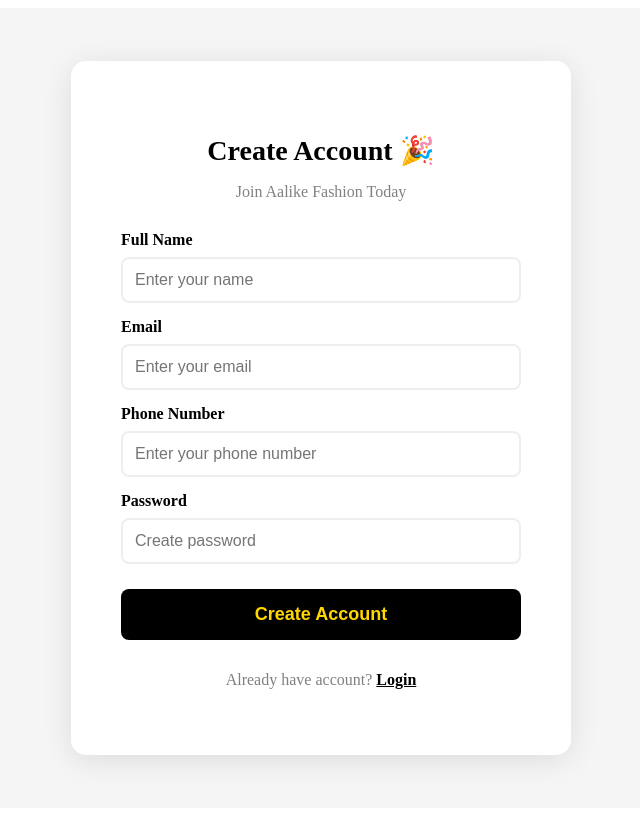
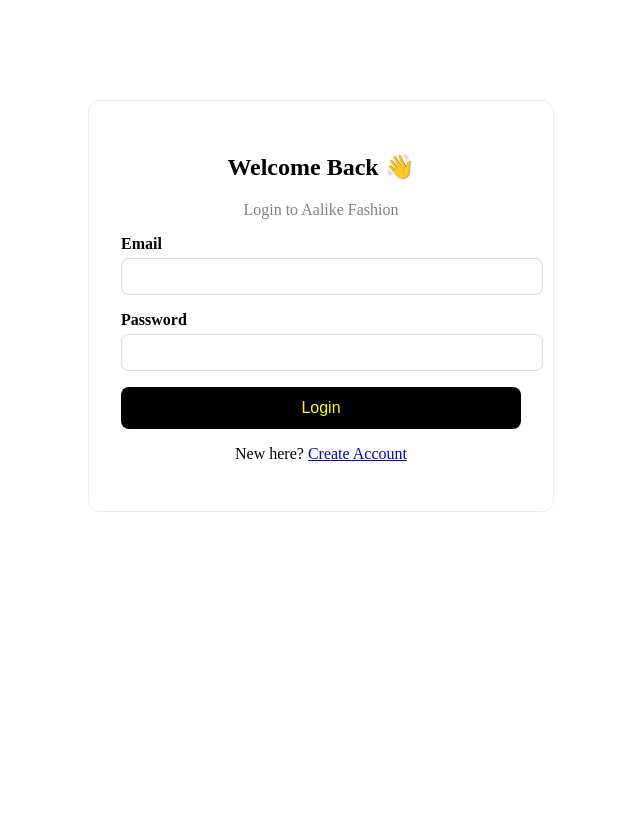
Before and after one commit to ritesh817897-netizen/aalike-fashion, a Next.js app: page /signup in a window 1280 px wide. Shown: the whole page, without its empty margins (319-959 px from the left). Built offline with nearby package versions, Linux system fonts and the light colour scheme.

Commit message:
login system added

```diff
--- a/app/signup/page.tsx
+++ b/app/signup/page.tsx
@@ -1,68 +1,70 @@
-export default function Signup() {
+'use client';
+import { useState } from 'react';
+import { useRouter } from 'next/navigation';
+
+export default function Login() {
+  const router = useRouter();
+  const [error, setError] = useState('');
+  const [loading, setLoading] = useState(false);
+
+  const handleSubmit = async (e: React.FormEvent<HTMLFormElement>) => {
+    e.preventDefault();
+    setLoading(true);
+    setError('');
+
+    const form = e.currentTarget;
+    const email = (form[0] as HTMLInputElement).value;
+    const password = (form[1] as HTMLInputElement).value;
+
+    try {
+      const res = await fetch('/api/auth/login', {
+        method: 'POST',
+        headers: { 'Content-Type': 'application/json' },
+        body: JSON.stringify({ email, password }),
+      });
+
+      const data = await res.json();
+
+      if (res.ok) {
+        router.push('/');
+      } else {
+        setError(data.error || 'Kuch gadbad ho gayi');
+      }
+    } catch {
+      setError('Server se connect nahi ho paya');
+    } finally {
+      setLoading(false);
+    }
+  };
+
   return (
-    <div style={{
-      minHeight: '100vh',
-      background: '#f5f5f5',
-      display: 'flex',
-      alignItems: 'center',
-      justifyContent: 'center'
-    }}>
-      <div style={{
-        background: 'white',
-        padding: '50px',
-        borderRadius: '15px',
-        boxShadow: '0 5px 30px rgba(0,0,0,0.1)',
-        width: '400px'
-      }}>
-        <h2 style={{textAlign: 'center', fontSize: '28px', marginBottom: '5px'}}>
-          Create Account 🎉
-        </h2>
-        <p style={{textAlign: 'center', color: 'gray', marginBottom: '30px'}}>
-          Join Aalike Fashion Today
-        </p>
+    <div style={{maxWidth:'400px',margin:'100px auto',padding:'2rem',border:'1px solid #eee',borderRadius:'12px'}}>
+      <h2 style={{textAlign:'center'}}>Welcome Back 👋</h2>
+      <p style={{textAlign:'center',color:'gray'}}>Login to Aalike Fashion</p>
 
-        <label style={{fontWeight: 'bold'}}>Full Name</label>
-        <input type="text" placeholder="Enter your name"
-          style={{width: '100%', padding: '12px', border: '2px solid #eee',
-          borderRadius: '8px', fontSize: '16px', marginBottom: '15px',
-          marginTop: '8px', boxSizing: 'border-box'}}
-        />
+      {error && (
+        <div style={{background:'#fee',color:'red',padding:'10px',borderRadius:'8px',marginBottom:'1rem',textAlign:'center'}}>
+          ❌ {error}
+        </div>
+      )}
 
-        <label style={{fontWeight: 'bold'}}>Email</label>
-        <input type="email" placeholder="Enter your email"
-          style={{width: '100%', padding: '12px', border: '2px solid #eee',
-          borderRadius: '8px', fontSize: '16px', marginBottom: '15px',
-          marginTop: '8px', boxSizing: 'border-box'}}
-        />
+      <form onSubmit={handleSubmit}>
+        <div style={{marginBottom:'1rem'}}>
+          <label><b>Email</b></label>
+          <input type="email" required style={{width:'100%',padding:'10px',marginTop:'5px',borderRadius:'8px',border:'1px solid #ddd'}} />
+        </div>
+        <div style={{marginBottom:'1rem'}}>
+          <label><b>Password</b></label>
+          <input type="password" required style={{width:'100%',padding:'10px',marginTop:'5px',borderRadius:'8px',border:'1px solid #ddd'}} />
+        </div>
+        <button type="submit" disabled={loading} style={{width:'100%',padding:'12px',background:'black',color:'yellow',border:'none',borderRadius:'8px',fontSize:'16px',cursor:'pointer'}}>
+          {loading ? 'Logging in...' : 'Login'}
+        </button>
+      </form>
 
-        <label style={{fontWeight: 'bold'}}>Phone Number</label>
-        <input type="tel" placeholder="Enter your phone number"
-          style={{width: '100%', padding: '12px', border: '2px solid #eee',
-          borderRadius: '8px', fontSize: '16px', marginBottom: '15px',
-          marginTop: '8px', boxSizing: 'border-box'}}
-        />
-
-        <label style={{fontWeight: 'bold'}}>Password</label>
-        <input type="password" placeholder="Create password"
-          style={{width: '100%', padding: '12px', border: '2px solid #eee',
-          borderRadius: '8px', fontSize: '16px', marginBottom: '25px',
-          marginTop: '8px', boxSizing: 'border-box'}}
-        />
-
-        <button style={{width: '100%', padding: '15px', background: 'black',
-          color: 'gold', border: 'none', borderRadius: '8px',
-          fontSize: '18px', fontWeight: 'bold', cursor: 'pointer',
-          marginBottom: '15px'}}>
-          Create Account
-        </button>
-
-        <p style={{textAlign: 'center', color: 'gray'}}>
-          Already have account?{' '}
-          <a href="/login" style={{color: 'black', fontWeight: 'bold'}}>
-            Login
-          </a>
-        </p>
-      </div>
+      <p style={{textAlign:'center',marginTop:'1rem'}}>
+        New here? <a href="/signup">Create Account</a>
+      </p>
     </div>
   );
 }
--- a/package.json
+++ b/package.json
@@ -9,6 +9,9 @@
     "lint": "eslint"
   },
   "dependencies": {
+    "bcryptjs": "^3.0.3",
+    "jsonwebtoken": "^9.0.3",
+    "mongoose": "^9.7.3",
     "next": "16.2.9",
     "react": "19.2.4",
     "react-dom": "19.2.4"
```
Also changed, not shown: app/api/auth/register/route.ts (added, +39 -0 lines), app/login/page.tsx (+76 -9 lines), lib/auth.ts (added, +25 -0 lines), lib/db.ts (added, +25 -0 lines), models/Order.ts (added, +51 -0 lines), models/User.ts (added, +42 -0 lines), 2 other files (tests, documents, lock files or other folders).
